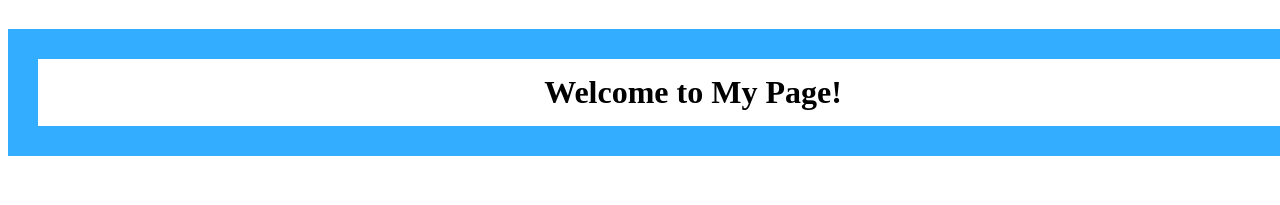
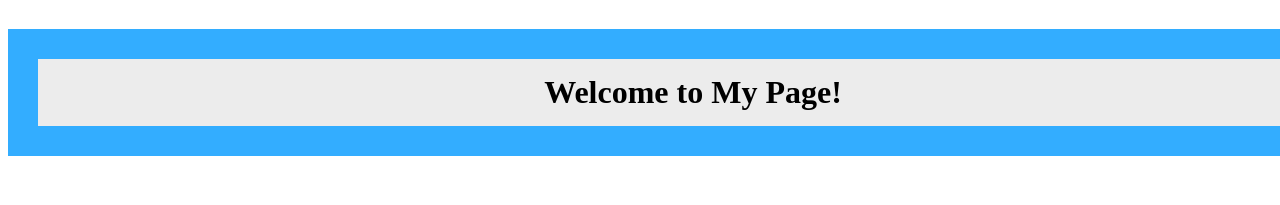
Before and after one commit to berkan01/berkan01.github.io, a plain HTML site: page index.html in a window 1280 px wide. Shown: the top 205 px of the page. Drawn offline with Linux system fonts and the light colour scheme.

Commit message:
Update index.html

```diff
--- a/index.html
+++ b/index.html
@@ -14,6 +14,7 @@
       padding: 15px;
       position: fixed;
       width: 100%;
+      background-color: #ECECEC;
     }
     section{
       width: 400px;
```
